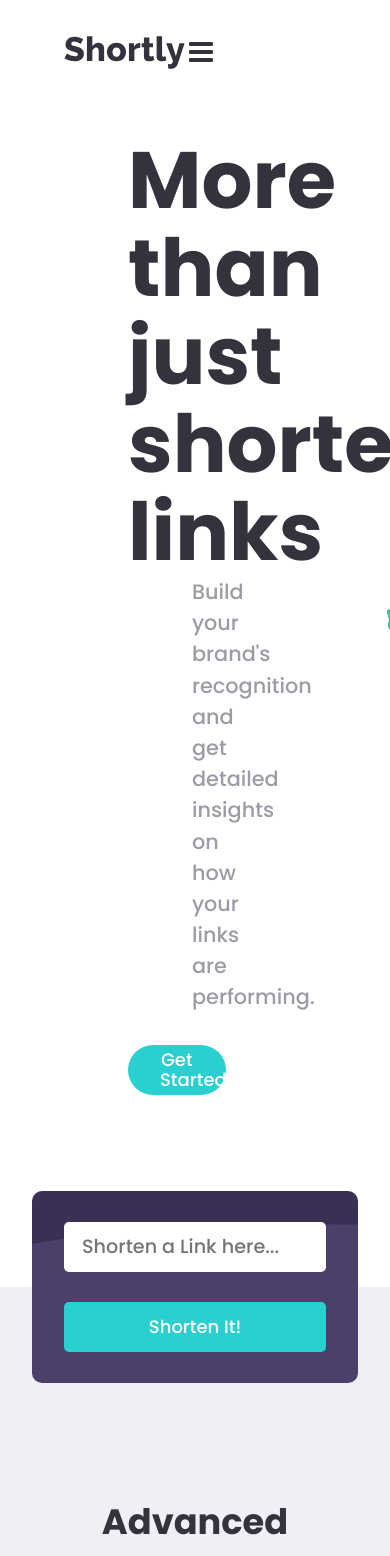
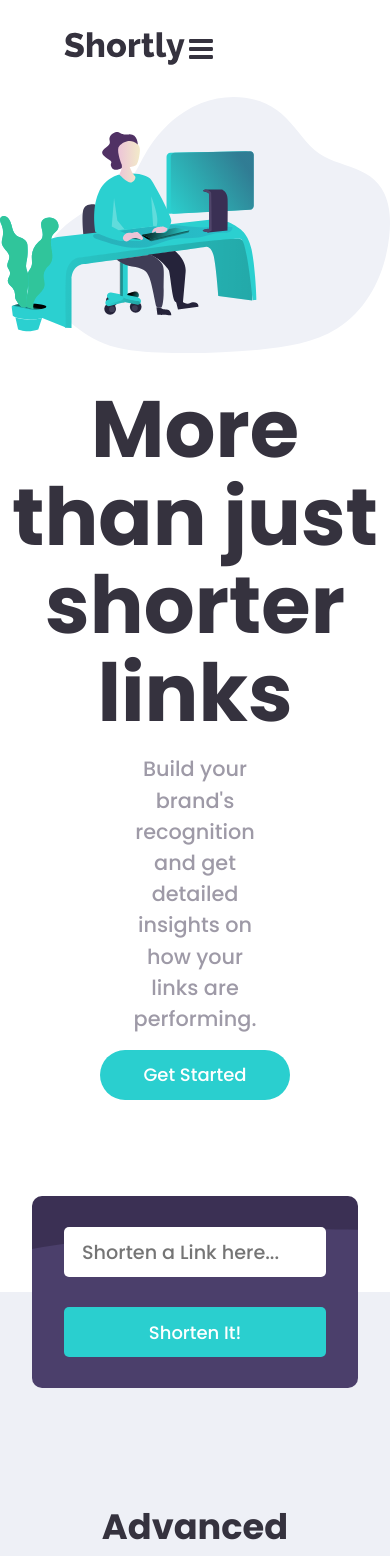
Before and after one commit to flp-pcll/url-shortener-app, a React (Create React App) app: page / in a window 390 px wide. Shown: the top 1556 px of the page. Built offline with nearby package versions, Linux system fonts and the light colour scheme.

Commit message:
fixed style in footer

```diff
--- a/src/App.js
+++ b/src/App.js
@@ -5,12 +5,12 @@
 import HeroArea from "./components/HeroArea/HeroArea";
 import ShortenerArea from "./components/ShortenerArea/ShortenerArea";
 import StatsArea from "./components/StatsArea/StatsArea";
-
+import Footer from "./components/Footer/Footer";
 import "./App.css";
-import Footer from "./components/Footer/Footer";
 
 function App() {
     return (
+        <React.StrictMode>
             <PageWrapper>
                 <Header />
                 <HeroArea />
@@ -20,6 +20,7 @@
                 </MainFlex>
                 <Footer />
             </PageWrapper>
+        </React.StrictMode>
     );
 };
 
--- a/src/components/Footer/FooterNav/FooterNav.js
+++ b/src/components/Footer/FooterNav/FooterNav.js
@@ -88,7 +88,7 @@
                     <FooterNavLinks title="Shortly Features" aria-label="Shortly Features Menu" links={featuresMenu} />
                     <FooterNavLinks title="Shortly Resources" aria-label="Shortly Resources Menu" links={resourcesMenu} />
                     <FooterNavLinks title="Shortly Company" aria-label="Shorly Company Menu" links={companyMenu} />
-                    <SocialMedia title="Social Media Links" aria-label="Shortly Social Media Menu" />
+                    <SocialMedia className={styles['social-media']} title="Social Media Links" aria-label="Shortly Social Media Menu" />
                 </section>
         </nav>
     );
--- a/src/components/Footer/FooterNav/FooterNav.module.css
+++ b/src/components/Footer/FooterNav/FooterNav.module.css
@@ -1,46 +1,3 @@
-/* @import url('../../../assets/styles/variables.css');
-.footer-flex {
-    background-color: var(--very-dark-violet);
-    display: flex;
-    width: 100%;
-    height: 100%;
-}
-.footer-nav_container {
-    background-color: var(--very-dark-blue);
-    display: flex;
-    align-items: stretch;
-    align-content: stretch;
-    justify-content: space-around;
-    margin: auto 4rem;
-    flex-grow: 1;
-}
-
-.footer-nav_logo-area {
-    flex-grow: 1;
-}
-
-.footer-nav_logo-area svg {
-    fill: var(--white);
-}
-
-.footer-nav_navigation-lists {
-    flex-grow: 1;
-    display: flex;
-    justify-content: space-around;
-}
-
-.footer-nav_container ul:nth-child(1) {
-    flex-grow: 1;
-}
-
-.footer-nav_container ul:nth-child(2) {
-    flex-grow: 1;
-}
-
-.footer-nav_container ul:nth-child(3) {
-    flex-grow: 2;
-} */
-
 @import url('../../../assets/styles/variables.css');
 
 .footer-nav_container {
@@ -61,6 +18,17 @@
     justify-content: space-between;
 }
 
+.social-media {
+    margin: 0;
+}
+.social-media li {
+    margin: 0 1.5rem 0 0;
+}
+.social-media li:nth-child(1){
+    margin: 0 1.5rem 0 0;
+}
+
+
 @media screen and (max-width: 1000px) {
     .footer-nav_container {
         text-align: center;
@@ -69,6 +37,9 @@
     .footer-nav_navigation-lists {
         flex-direction: column;
     }
+    .footer-nav_navigation-lists ul {
+        margin-top: 2.5rem;
+    }
     .footer-nav_logo-area {
         flex-grow: 0;
         align-self: center;
--- a/src/components/Footer/FooterNavLinks/FooterNavLinks.module.css
+++ b/src/components/Footer/FooterNavLinks/FooterNavLinks.module.css
@@ -7,6 +7,7 @@
 .footer-nav-links_list li:nth-child(1) {
     color: var(--white);
     font-weight: 700;
+    margin-bottom: 1rem;
 }
 .footer-nav-links_list li:nth-child(1) a {
     color: var(--white);
@@ -14,6 +15,7 @@
 
 .footer-nav-links_list :not(li:nth-child(1)) {
     font-weight: 500;
+    /* margin-bottom: .5rem; */
 }
 
 .footer-nav-links_list li a {
--- a/src/components/Footer/SocialMedia/SocialMedia.js
+++ b/src/components/Footer/SocialMedia/SocialMedia.js
@@ -32,7 +32,7 @@
 function SocialMedia(props) {
 
     return (
-        <FooterNavLinks className={styles['social-media_items']} links={socialMediaMenu} />
+        <FooterNavLinks className={`${styles['social-media_items']} ${props.className}`} links={socialMediaMenu} />
     );
 };
 
--- a/src/components/Header/NavActions/NavActions.module.css
+++ b/src/components/Header/NavActions/NavActions.module.css
@@ -7,3 +7,7 @@
 .nav-actions li:nth-child(1) {
     margin-right: 1rem;
 }
+
+.nav-actions button {
+    height: 40px;
+}
--- a/src/components/HeroArea/HeroArea.module.css
+++ b/src/components/HeroArea/HeroArea.module.css
@@ -12,3 +12,20 @@
     left: 4rem;
     margin: 2rem 0 10rem 0;
 }
+
+@media screen and (max-width: 1000px) {
+    .hero-area_section {
+        left: 0;
+    }
+    .hero-area {
+        flex-direction: column-reverse;
+        align-items: center;
+        align-content: center;
+        left: 0;
+    }
+
+    .hero-area img {
+        /* margin-left: 4rem; */
+        width: 100%;
+    }
+}
--- a/src/components/HeroArea/HeroText.js/HeroText.module.css
+++ b/src/components/HeroArea/HeroText.js/HeroText.module.css
@@ -33,10 +33,12 @@
 @media screen and (max-width: 1000px) {
     .hero-text_container {
         margin: 2rem 4rem;
+        text-align: center;
     }
     .hero-text_container p {
-        margin: 0 4rem;
-        margin-bottom: 2rem;
+        /* margin: 0 4rem; */
+        margin: 1rem 8rem 1rem 8rem;
+        /* margin-bottom: 2rem; */
     }
 
     .hero-text_container__control button {
--- a/src/components/ShortenerArea/ShortenedLink/ShortenedLink.module.css
+++ b/src/components/ShortenerArea/ShortenedLink/ShortenedLink.module.css
@@ -24,14 +24,17 @@
     flex-grow: 1;
     color: var(--cyan);
 }
-.shortened-link-area p::selection {
-    background-color: var(--cyan);
-    color: var(--very-dark-blue);
-}
 
-.shortened-link__originalURL {
+
+.original-link_container p {
     user-select: none;
     color: var(--very-dark-blue);
+
+    display: block;
+    max-width: 100%;
+    white-space: nowrap;
+    text-overflow: ellipsis;
+    overflow: hidden;
 }
 
 .shortened-link_controls-area {
@@ -51,11 +54,7 @@
     cursor: default;
 }
 
-.shortened-link_controls-area .spinner {
-    height: 20px;
-    position: relative;
-    bottom: 15px;
-}
+
 
 @media screen and (max-width: 950px) {
 
@@ -73,7 +72,7 @@
         text-align: left;
         padding: .5rem 0 0 0;
     }
-    .shortened-link__originalURL {
+    .original-link_container p {
         padding: 0 0 .5rem 0;
         border-bottom: 1px solid var(--main-area-gray);
     }
--- a/src/components/ShortenerArea/ShortenerForm/ShortenerForm.module.css
+++ b/src/components/ShortenerArea/ShortenerForm/ShortenerForm.module.css
@@ -24,7 +24,7 @@
     margin-right: 1rem;
 }
 .shortener-form_form-controls input {
-    height: 100%;
+    height: 50px;
     width: 100%;
     font-size: 1.2rem;
 }
@@ -33,7 +33,7 @@
     height: 50px;
 }
 .shortener-form_form-actions button {
-    height: 100%;
+    height: 50px;
     min-width: 130px;
     text-align: center;
     padding: 0;
--- a/src/components/UI/Button/Button.module.css
+++ b/src/components/UI/Button/Button.module.css
@@ -6,7 +6,7 @@
     color: var(--white);
     padding: .25rem 1.2rem;
     cursor: pointer;
-    height: 40px;
+    height: 100%;
 }
 
 .primary-btn {
--- a/src/components/UI/Input/Input.module.css
+++ b/src/components/UI/Input/Input.module.css
@@ -2,6 +2,8 @@
     border-radius: 5px;
     border: 2px solid transparent;
     padding: 0 0 0 1rem;
+    height: 100%;
+    display: block;
 }
 
 .input:focus {
```
Also changed, not shown: 2 other files (tests, documents, lock files or other folders). Lines whose indentation alone changed are shown as unchanged.
